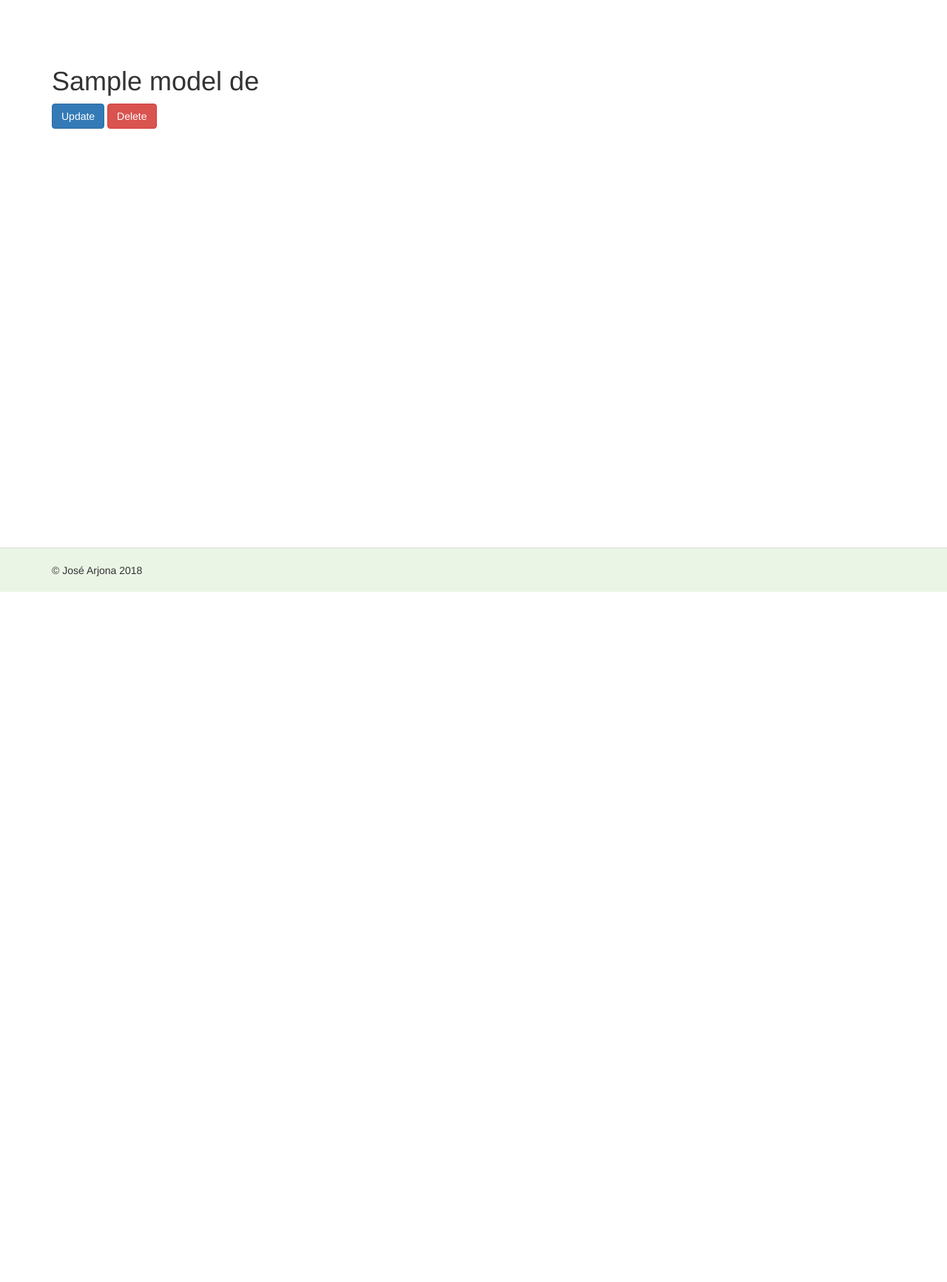
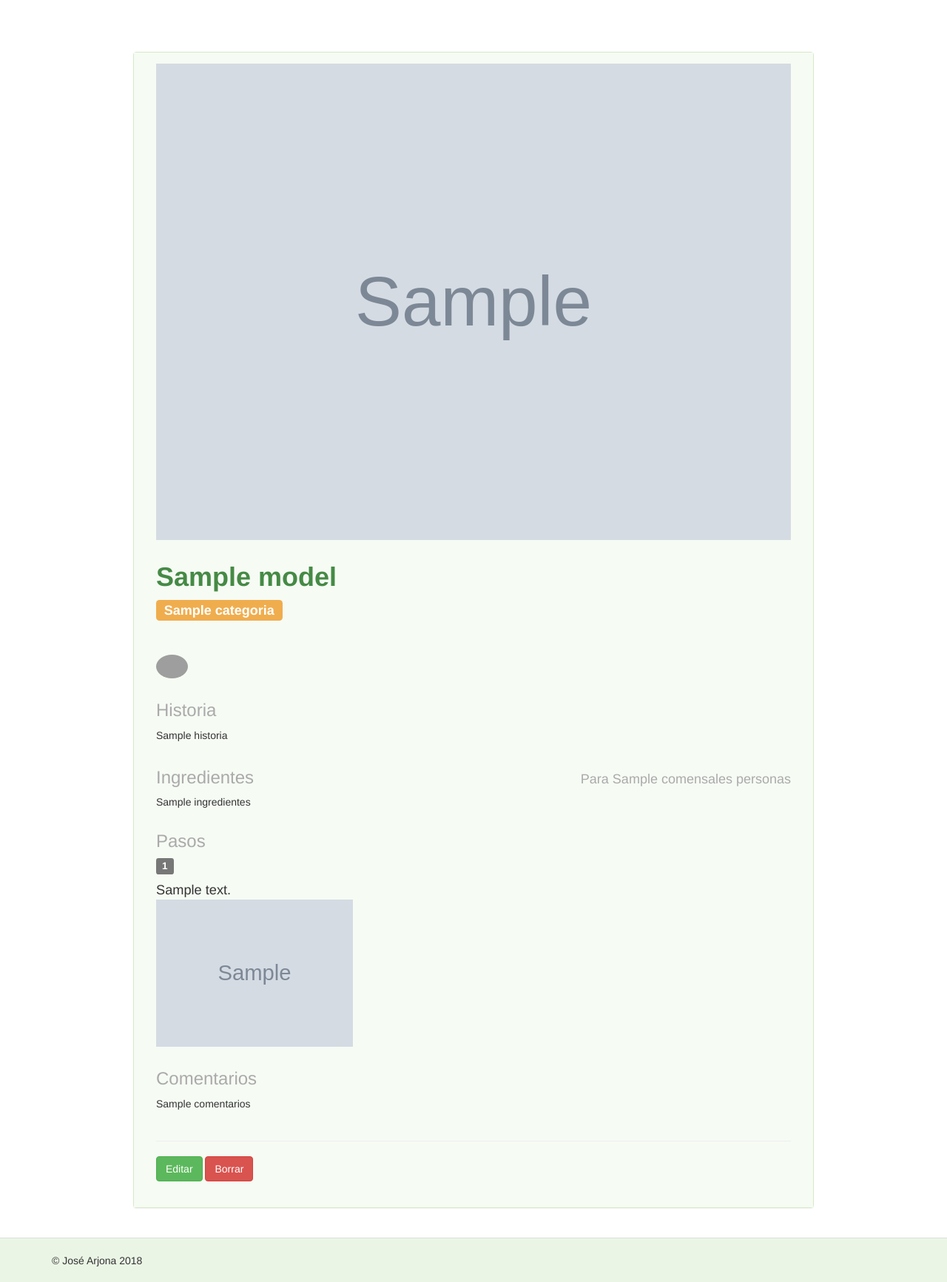
Before and after one commit to arjonatorres/recetas, a Yii app: template views/recetas/view.php in a window 1280 px wide. Shown: the whole page at 74% size. Before the commit the page ends 800 px from the top, so only its background shows below. Run offline with PHP 8.4 and a stand-in for Yii, Linux system fonts and the light colour scheme; the template is opened without the code that fills it: most values are stand-ins (such as "Sample title", 1, 10 or a date in 2020); grey boxes marked "Sample" are stand-in pictures; data that the repository does not hold is empty; some libraries are stand-ins or nearby versions; grey boxes are pictures that could not be loaded.

Commit message:
Añadida vista de recetas

```diff
--- a/views/recetas/_form.php
+++ b/views/recetas/_form.php
@@ -98,7 +98,7 @@ $categorias = UtilHelper::getDropDownList($categorias);
                         <div class="col-md-5">
                             <?= $form->field($pasos, 'foto')->widget(FileInput::classname(), [
                                 'options' => [
-                                    'accept' => 'image/*',
+                                    'accept' => 'image/jpeg',
                                     'name' => 'Pasos[foto0]',
                                 ],
                                 'language' => 'es',
--- a/views/recetas/view.php
+++ b/views/recetas/view.php
@@ -1,42 +1,137 @@
 <?php
 
 use yii\helpers\Html;
-use yii\widgets\DetailView;
+use kartik\dialog\Dialog;
+use yii\web\View;
 
 /* @var $this yii\web\View */
 /* @var $model app\models\Recetas */
 
+$this->registerCssFile('@web/css/recetas-view.css', [
+    'depends' => [\yii\bootstrap\BootstrapAsset::className(), \yii\web\YiiAsset::className()],
+]);
 $this->title = $model->titulo . ' de ' . Yii::$app->user->identity->usuario;
-$this->params['breadcrumbs'][] = ['label' => 'Recetas', 'url' => ['index']];
-$this->params['breadcrumbs'][] = $this->title;
+
+$usuario = Yii::$app->user->identity;
+$rutaAvatar = $usuario->rutaAvatar;
+$numPasos = count($model->pasos);
+$ruta = $model->rutaImagen;
+
+echo Dialog::widget();
+$js = <<<JS
+    $('.borrar').on('click', function(e) {
+        console.log('aqui');
+        e.preventDefault();
+        krajeeDialog.confirm("¿Estás seguro que quiere borrar esta receta?", function (result) {
+            if (result) {
+                location.href = $('.borrar').attr('href');
+            }
+        });
+    });
+JS;
+$this->registerJs($js, View::POS_END);
 ?>
 <div class="recetas-view">
+    <div class="col-md-10 col-md-offset-1">
+        <div class="panel panel-success panel-principal">
+            <div class="panel-body panel-body-view">
+                <?php if ($ruta) { ?>
+                    <div class="col-md-12 margin30">
+                        <?= Html::img($ruta,
+                        ['class' => 'img-responsive', 'width' => '100%']
+                        ) ?>
+                    </div>
+                <?php } ?>
 
-    <h1><?= Html::encode($this->title) ?></h1>
+                <div class="col-md-12 margin30">
+                    <h1 class="titulo"><?= Html::encode($model->titulo) ?></h1>
+                    <div class="fecha">
+                        <?= Html::encode(Yii::$app->formatter->asDatetime($model->created_at, 'medium')) ?>
+                    </div>
+                    <h3 class="categoria"><span class="label label-warning"><?= $model->categoria->nombre ?></span></h3>
+                </div>
 
-    <p>
-        <?= Html::a('Update', ['update', 'id' => $model->id], ['class' => 'btn btn-primary']) ?>
-        <?= Html::a('Delete', ['delete', 'id' => $model->id], [
-            'class' => 'btn btn-danger',
-            'data' => [
-                'confirm' => 'Are you sure you want to delete this item?',
-                'method' => 'post',
-            ],
-        ]) ?>
-    </p>
+                <div class="col-md-12 usuario <?= isset($model->historia)? '': 'margin30' ?>">
+                    <?= Html::img($rutaAvatar,
+                        ['class' => 'img-sm img-circle']
+                    ) . ' ' . $usuario->usuario ?>
+                </div>
 
-    <?= DetailView::widget([
-        'model' => $model,
-        'attributes' => [
-            'titulo',
-            'historia',
-            'ingredientes',
-            'comensales',
-            'comentarios',
-            'categoria_id',
-            'usuario_id',
-            'created_at',
-        ],
-    ]) ?>
+                <?php if (isset($model->historia)) { ?>
+                    <div class="col-md-12 margin30">
+                        <h3 class="encabezados">Historia</h3>
+                        <span><?= Html::encode($model->historia) ?></span>
+                    </div>
+                <?php } ?>
 
+                <div class="col-md-12 margin10">
+                    <h3 class="ingredientes">Ingredientes</h3>
+                    <div class="comensales">
+                        <h4>Para <?= $model->comensales ?> persona<?= $model->comensales != 1 ? 's' : ''?></h4>
+                    </div>
+                    <?= Html::encode($model->ingredientes) ?>
+                </div>
+
+                <div class="col-md-12">
+                    <h3 class="encabezados">Pasos</h3>
+                    <?php foreach ($model->pasos as $i => $paso) { ?>
+                        <div class="<?= ($i+1) != $numPasos ? 'pasos ': 'margin10 ' ?>paso<?=($i+1)?>">
+                            <h4><span class="label label-default"><?=($i+1)?></span></h4>
+                            <span class="paso-texto"><?= $paso->texto ?></span>
+                            <?php
+                            $ruta = $paso->getRutaImagen($model->id, $i);
+                            if ($ruta) { ?>
+                                <div class="row">
+                                    <div class="col-md-4">
+                                        <?= Html::img($ruta,
+                                            [
+                                                'class' => 'img-responsive',
+                                                'width' => '100%',
+                                                'data-toggle' => 'modal',
+                                                'data-target' => '.paso-' . ($i+1) . '-modal-lg',
+                                            ]
+                                        ) ?>
+                                    </div>
+                                </div>
+                                <div class="modal fade paso-<?=($i+1)?>-modal-lg" tabindex="-1" role="dialog" aria-labelledby="myLargeModalLabel">
+                                    <div class="modal-dialog modal-lg" role="document">
+                                        <div class="modal-content">
+                                            <div class="modal-header">
+                                                <button type="button" class="close" data-dismiss="modal" aria-label="Close"><span aria-hidden="true">&times;</span></button>
+                                                <h4 class="modal-title" id="myLargeModalLabel">Paso <?=($i+1)?></h4>
+                                            </div>
+                                            <div class="modal-body">
+                                                <?= Html::img($ruta,
+                                                    ['class' => 'img-responsive', 'width' => '100%']
+                                                ) ?>
+                                            </div>
+                                        </div>
+                                    </div>
+                                </div>
+                            <?php } ?>
+                        </div>
+                    <?php }?>
+                </div>
+
+                <?php if (isset($model->comentarios)) { ?>
+                    <div class="col-md-12 margin20">
+                        <h3 class="encabezados">Comentarios</h3>
+                        <span><?= Html::encode($model->comentarios) ?></span>
+                    </div>
+                <?php } ?>
+
+                <?php
+                if ($model->usuario_id == Yii::$app->user->id) { ?>
+                <div class="col-md-12 margin20">
+                    <hr />
+                    <?= Html::a('Editar', ['update', 'id' => $model->id], ['class' => 'btn btn-success']) ?>
+                    <?= Html::a('Borrar', ['delete', 'id' => $model->id], [
+                        'class' => 'borrar btn btn-danger'
+                    ]) ?>
+                </div>
+                <?php } ?>
+
+            </div>
+        </div>
+    </div>
 </div>
--- a/views/usuarios/update.php
+++ b/views/usuarios/update.php
@@ -23,7 +23,7 @@ $this->title = 'Modificar un usuario';
 
                     <?= $form->field($model, 'foto')->widget(FileInput::classname(), [
                         'options' => [
-                            'accept' => 'image/*',
+                            'accept' => 'image/jpeg',
                         ],
                         'language' => 'es',
                         'pluginOptions' => [
--- /dev/null
+++ b/web/css/recetas-view.css
@@ -0,0 +1,67 @@
+.titulo {
+    color: #458A45;
+    font-weight: bold;
+    margin-top: 20px;
+    display: table-cell;
+    width: 10000px;
+}
+
+.panel-body-view {
+    padding: 15px 0px;
+}
+
+.usuario {
+    margin: 10px 0px 10px 0px;
+}
+
+.margin10 {
+    margin-bottom: 10px;
+}
+
+.margin20 {
+    margin-bottom: 20px;
+}
+
+.margin30 {
+    margin-bottom: 30px;
+}
+
+.fecha {
+    display: table-cell;
+    color: #458A45;
+    font-weight: normal;
+    font-size: 14px;
+    white-space: nowrap;
+}
+
+.encabezados {
+    color: #aaa;
+}
+
+.ingredientes {
+    color: #aaa;
+    display: table-cell;
+    width: 10000px;
+}
+
+.comensales {
+    display: table-cell;
+    color: #aaa;
+    white-space: nowrap;
+}
+
+.pasos {
+    margin-bottom: 25px;
+}
+
+.paso-texto {
+    font-size: 1.3em;
+}
+
+.pasos .row img {
+    cursor: pointer;
+}
+
+.categoria {
+    margin-top: 10px;
+}
--- a/web/js/recetas.js
+++ b/web/js/recetas.js
@@ -52,8 +52,7 @@ $('.btn-anadir-paso').on('click', function() {
     div3.append(div4);
 
     // Foto nueva
-    // var fotoNueva = '<input type="file" id="pasos-foto-' + contador + '" name="Pasos-Foto[' + contador + ']" accept="image/*" />';
-    var fotoNueva = '<input type="file" id="pasos-foto-' + contador + '" name="Pasos[foto' + contador + ']" accept="image/*" />';
+    var fotoNueva = '<input type="file" id="pasos-foto-' + contador + '" name="Pasos[foto' + contador + ']" accept="image/jpeg" />';
     div4.append(fotoNueva);
 
     $('#pasos-foto-' + contador).fileinput('enable');
```
Also changed, not shown: config/web.php (+6 -1 lines), models/Pasos.php (+16 -0 lines), models/Recetas.php (+16 -2 lines), models/Usuarios.php (+4 -14 lines).
